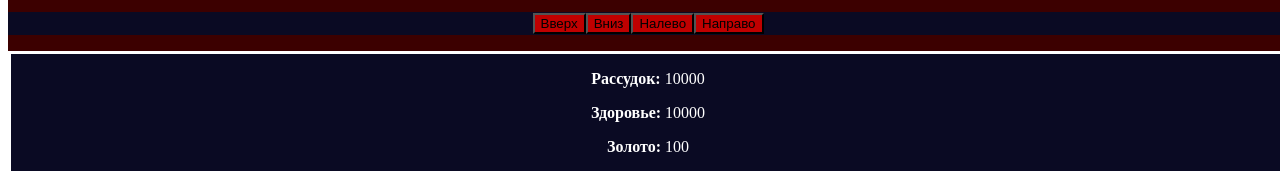
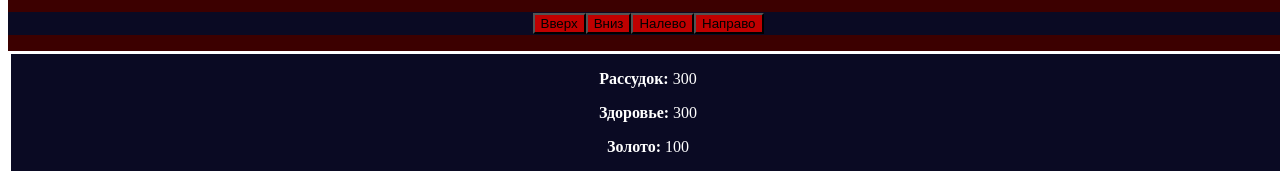
Before and after one commit to wew999/school_project_text_rpg, a Vue app in the folder shool/: page / in a window 1280 px wide. Shown: the part 222-393 px from the top of the page. Built offline with nearby package versions, Linux system fonts and the light colour scheme.

Commit message:
freedommotiftrue

```diff
--- a/shool/src/App.vue
+++ b/shool/src/App.vue
@@ -221,7 +221,7 @@ const weaponary = ref([{nameW: 'Палка', atack: 5},
   {nameW: 'Клинок', atack: 30},
   {nameW: 'Молоток', atack: 50},
   {nameW: 'Меч', atack: 100}])
-let health = ref(10000)
+let health = ref(300)
 let weaponIndex = ref(0)
 const enemyList = ref([
   {nameM: "Потерянный", lvl: 5, healthM: 100},
@@ -241,7 +241,7 @@ const impArts = []
 
 let rli = ref(2)
 let rii = ref(2)
-let sanity = ref(10000)
+let sanity = ref(300)
 let gold = ref(100)
 let message = ref('')
 let debug = false
```
